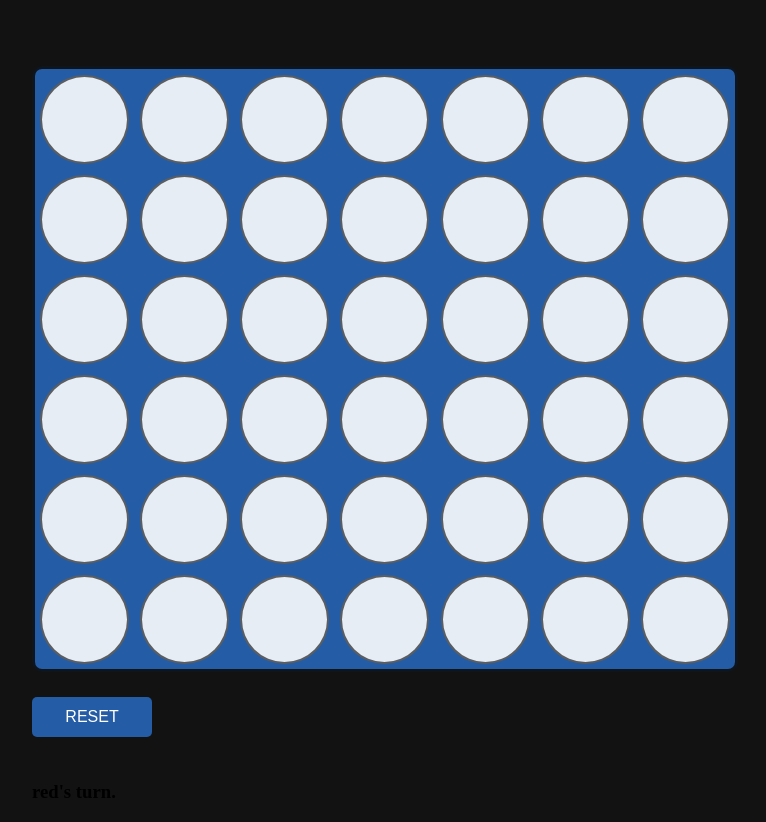
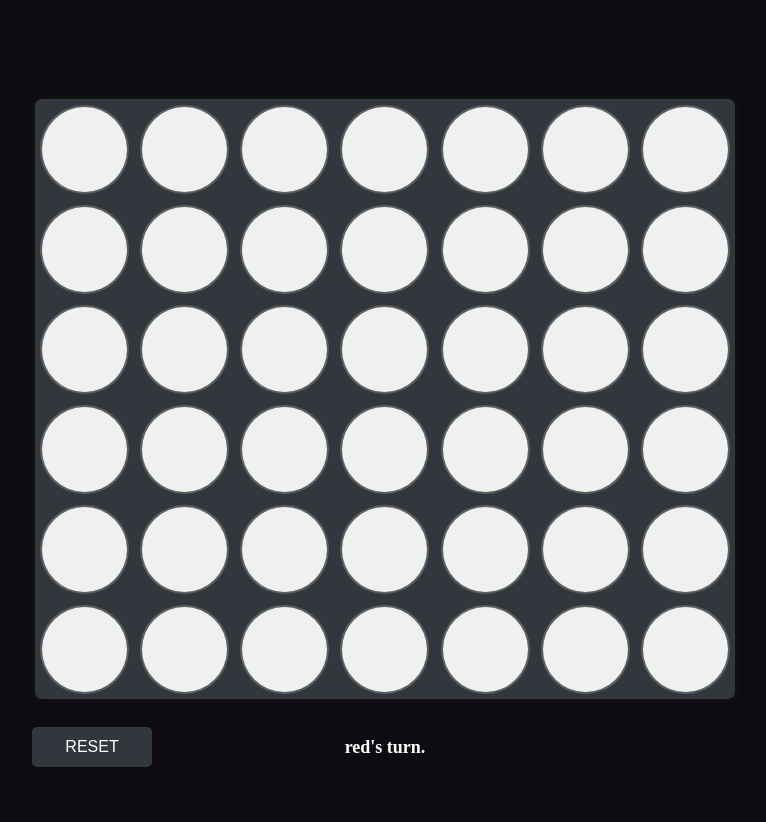
Before and after one commit to DinohRatiarisandy/connect-four-game-with-AI, a website: page index.html in a window 1280 px wide. Shown: the whole page, without its empty margins (255-1021 px from the left). After the commit the page ends 800 px from the top, so only its background shows below. Drawn offline with Linux system fonts and the light colour scheme.

Commit message:
game's style

```diff
--- a/style.css
+++ b/style.css
@@ -2,14 +2,14 @@ body {
     margin: 0;
     padding: 0;
     height: 100vh;
-    background-color: #121212;
+    background-color: #0f0c11;
     display: flex;
     justify-content: center;
     align-items: center;
 }
 
 .reset {
-    background-color: #245ca5;
+    background-color: #3c4249cb;
     width: 120px;
     height: 40px;
     margin: 25px 0;
@@ -23,7 +23,7 @@ body {
 }
 
 .reset:hover {
-    background-color: #174175;
+    background-color: rgba(50, 210, 238, 0.959);
 }
 
 .reset:active {
@@ -46,11 +46,11 @@ body {
 
 .visible {
     visibility: visible;
-    opacity: 40%;
+    opacity: 50%;
 }
 
 .board_game {
-    background-color: #245ca5;
+    background-color: #3c4249cb;
     border: rgba(12, 12, 12, 0.884) solid 3px;
     display: flex;
     flex-wrap: wrap;
@@ -68,13 +68,29 @@ body {
     border: rgba(8, 8, 8, 0.623) solid 2px;
     border-radius: 50%;
     margin: 5px;
-    background-color: rgba(255, 255, 255, 0.89);
+    background-color: rgba(255, 255, 255, 0.925);
 }
 
 .disc_red {
-    background-color: rgba(236, 49, 49, 0.932);
+    background-color: rgb(241, 57, 57);
 }
 
 .disc_yellow {
-    background-color: rgba(238, 238, 50, 0.959);
+    background-color: rgba(238, 210, 50, 0.959);
 }
+
+h3 {
+    color: white;
+    font-size: large;
+}
+
+.footer {
+    display: flex;
+    align-items: center;
+    justify-content: space-between;
+}
+
+.footer div {
+    width: 120px;
+    height: 40px;
+}
```
